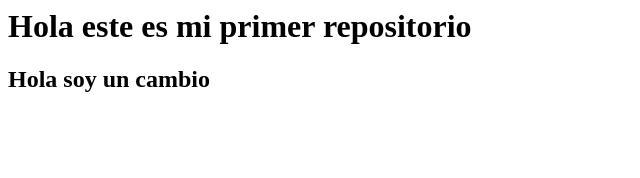
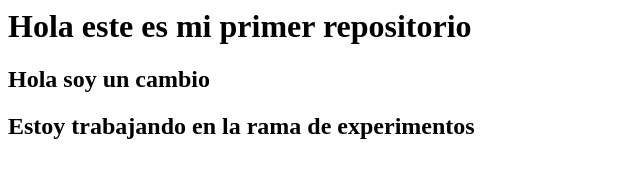
Before and after one commit to christianhm97/Ejemplo1, a plain HTML site: page index.html in a window 1280 px wide. Shown: the whole page, without its empty margins (0-640 px from the left). Drawn offline with Linux system fonts and the light colour scheme.

Commit message:
nueva rama

```diff
--- a/index.html
+++ b/index.html
@@ -1,4 +1,5 @@
 <html>
     <h1>Hola este es mi primer repositorio</h1>
     <h2>Hola soy un cambio</h2>
+    <h2>Estoy trabajando en la rama de experimentos</h2>
 </html>
```
